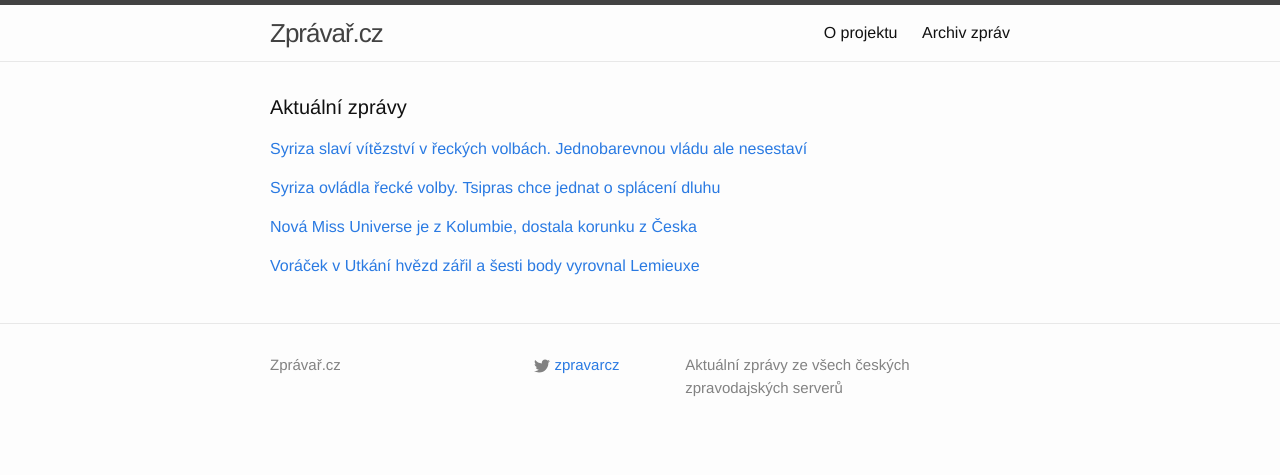
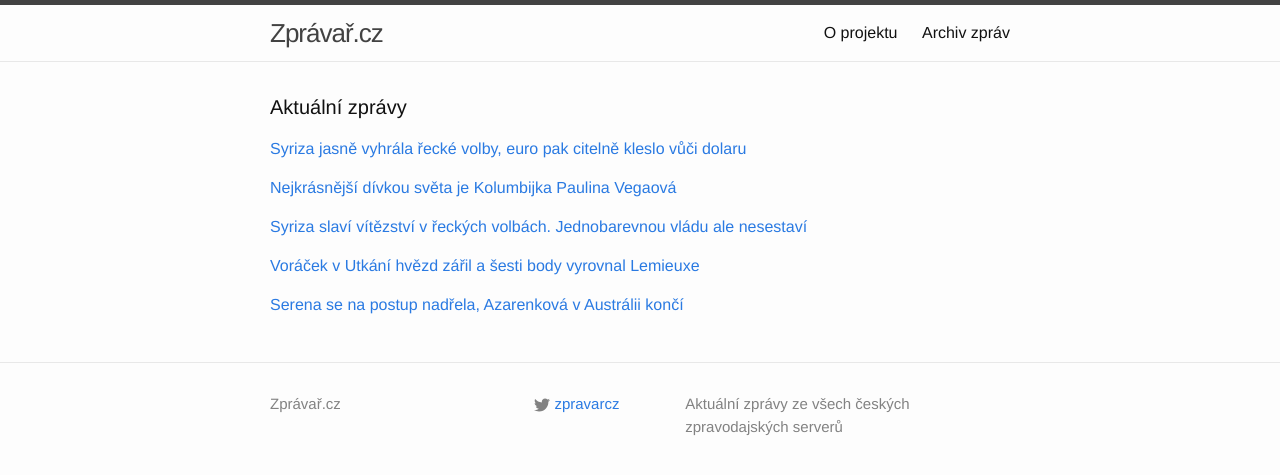
Before and after one commit to adliska/zpravar, a Jekyll site: the page built from index.html, in a window 1280 px wide. Shown: the top 475 px of the page. Built offline with Jekyll 4.4.1, drawn with Linux system fonts in a browser that asks for light colours.

Commit message:
zpravar news update

```diff
--- a/index.html
+++ b/index.html
@@ -5,28 +5,36 @@ layout: default
 <div class="home">
     <h1 class="page-heading">Aktuální zprávy</h1>
 
-<p><a href="javascript:;" onclick="toggle_visibility('zpravy0')">Syriza slaví vítězství v řeckých volbách. Jednobarevnou vládu ale nesestaví</a></p>
+<p><a href="javascript:;" onclick="toggle_visibility('zpravy0')">Syriza jasně vyhrála řecké volby, euro pak citelně kleslo vůči dolaru</a></p>
 <div id="zpravy0" style="display:none">
+<ul>
+<li><a href=http://zpravy.idnes.cz/recko-volby-do-parlamentu-vysledek-syriza-fjq-/zahranicni.aspx?c=A150126_065847_zahranicni_skr>Syriza jasně vyhrála řecké volby, euro pak citelně kleslo vůči dolaru - zpravy.idnes.cz</a></li>
+<li><a href=http://www.tyden.cz/rubriky/zahranici/evropa/evropa-naslapuje-kolem-reku-cameron-vesti-nejistotu_331333.html>Evropa \"našlapuje\" kolem Řeků. Cameron věští nejistotu - www.tyden.cz</a></li>
+<li><a href=http://zahranicni.ihned.cz/evropa-slovensko/c1-63436160-levicova-syriza-jasne-vyhrala-recke-volby-ale-nema-absolutni-vetsinu>Levicová Syriza  jasně vyhrála řecké volby, ale nemá absolutní většinu - zahranicni.ihned.cz</a></li>
+<li><a href=http://www.ceskatelevize.cz/ct24/svet/299479-syriza-jasne-vyhrala-recke-volby-a-hleda-spojence-do-koalice/>Syriza jasně vyhrála řecké volby a hledá spojence do koalice - www.ceskatelevize.cz</a></li>
+<li><a href=http://www.ceskatelevize.cz/ct24/svet/299481-cameron-vysledek-voleb-v-recku-zvysi-ekonomickou-nejistotu-v-eu/>Cameron: Výsledek voleb v Řecku zvýší ekonomickou nejistotu v EU - www.ceskatelevize.cz</a></li>
+<li><a href=http://zpravy.e15.cz/zahranicni/politika/cameron-vysledek-voleb-v-recku-zvysi-ekonomickou-nejistotu-v-eu-1156339>Cameron: Výsledek voleb v Řecku zvýší ekonomickou nejistotu v EU - zpravy.e15.cz</a></li>
+<li><a href=http://zpravy.e15.cz/zahranicni/politika/syriza-ovladla-recke-volby-tsipras-chce-jednat-o-splaceni-dluhu-1156221>Syriza ovládla řecké volby. Tsipras chce jednat o splácení dluhu - zpravy.e15.cz</a></li>
+<li><a href=http://www.ceskenoviny.cz/zpravy/zpravy/cameron-vysledek-voleb-v-recku-zvysi-ekonomickou-nejistotu-v-eu/1173389>Cameron: Výsledek voleb v Řecku zvýší ekonomickou nejistotu v EU - www.ceskenoviny.cz</a></li>
+<li><a href=http://www.ceskenoviny.cz/zpravy/zpravy/syriza-jasne-vyhrala-recke-volby-ale-pry-nema-absolutni-vetsinu/1173392>SYRIZA jasně vyhrála řecké volby, ale prý nemá absolutní většinu - www.ceskenoviny.cz</a></li>
+<li><a href=http://www.ceskatelevize.cz/ct24/svet/299479-syriza-jasne-vyhrala-recke-volby-absolutni-vetsinu-ale-nema/>Syriza jasně vyhrála řecké volby, absolutní většinu ale nemá - www.ceskatelevize.cz</a></li>
+<li><a href=http://www.tyden.cz/rubriky/zahranici/evropa/levicova-syriza-jasne-ovladla-volby-slibuje-radikalni-zmeny_331321.html>Levicová SYRIZA jasně ovládla volby, slibuje radikální změny - www.tyden.cz</a></li>
+</ul>
+</div><p><a href="javascript:;" onclick="toggle_visibility('zpravy1')">Nejkrásnější dívkou světa je Kolumbijka Paulina Vegaová</a></p>
+<div id="zpravy1" style="display:none">
+<ul>
+<li><a href=http://www.novinky.cz/koktejl/359787-nejkrasnejsi-divkou-sveta-je-kolumbijka-paulina-vegaova.html>Nejkrásnější dívkou světa je Kolumbijka Paulina Vegaová - www.novinky.cz</a></li>
+<li><a href=http://revue.idnes.cz/miss-universe-se-stala-paulina-vega-z-kolumbie-fq1-/missamodelky.aspx?c=A150126_061920_missamodelky_nh>Nová Miss Universe je z Kolumbie, dostala korunku z Česka - revue.idnes.cz</a></li>
+<li><a href=http://www.novinky.cz/koktejl/359787-novou-miss-universe-se-stala-kolumbijka-paulina-vegaova.html>Novou Miss Universe se stala Kolumbijka Paulina Vegaová  - www.novinky.cz</a></li>
+<li><a href=http://www.ceskenoviny.cz/zpravy/zpravy/novou-miss-universe-se-stala-kolumbijka-paulina-vegaova/1173402>Novou Miss Universe se stala Kolumbijka Paulina Vegaová - www.ceskenoviny.cz</a></li>
+</ul>
+</div><p><a href="javascript:;" onclick="toggle_visibility('zpravy2')">Syriza slaví vítězství v řeckých volbách. Jednobarevnou vládu ale nesestaví</a></p>
+<div id="zpravy2" style="display:none">
 <ul>
 <li><a href=http://www.rozhlas.cz/_zprava/syriza-slavi-vitezstvi-v-reckych-volbach-jednobarevnou-vladu-ale-nesestavi--1447751>Syriza slaví vítězství v řeckých volbách. Jednobarevnou vládu ale nesestaví - www.rozhlas.cz</a></li>
 <li><a href=http://www.rozhlas.cz/_zprava/levicova-syriza-slavi-vitezstvi-v-reckych-volbach-jednobarevnou-vladu-ale-nesestavi--1447751>Levicová Syriza slaví vítězství v řeckých volbách. Jednobarevnou vládu ale nesestaví - www.rozhlas.cz</a></li>
 <li><a href=http://www.rozhlas.cz/_zprava/vitezem-reckych-voleb-je-radikalne-levicova-syriza-jednobarevnou-vladu-ale-nesestavi--1447751>Vítězem řeckých voleb je radikálně levicová Syriza. Jednobarevnou vládu ale nesestaví - www.rozhlas.cz</a></li>
 <li><a href=http://www.rozhlas.cz/_zprava/recke-predcasne-volby-vyhrala-radikalni-levice-syriza-samaras-uznal-porazku--1447751>Řecké předčasné volby vyhrála radikální levice Syriza, Samaras uznal porážku - www.rozhlas.cz</a></li>
-</ul>
-</div><p><a href="javascript:;" onclick="toggle_visibility('zpravy1')">Syriza ovládla řecké volby. Tsipras chce jednat o splácení dluhu</a></p>
-<div id="zpravy1" style="display:none">
-<ul>
-<li><a href=http://zpravy.e15.cz/zahranicni/politika/syriza-ovladla-recke-volby-tsipras-chce-jednat-o-splaceni-dluhu-1156221>Syriza ovládla řecké volby. Tsipras chce jednat o splácení dluhu - zpravy.e15.cz</a></li>
-<li><a href=http://www.ceskenoviny.cz/zpravy/zpravy/syriza-jasne-vyhrala-recke-volby-ale-pry-nema-absolutni-vetsinu/1173392>SYRIZA jasně vyhrála řecké volby, ale prý nemá absolutní většinu - www.ceskenoviny.cz</a></li>
-<li><a href=http://www.ceskatelevize.cz/ct24/svet/299479-syriza-jasne-vyhrala-recke-volby-absolutni-vetsinu-ale-nema/>Syriza jasně vyhrála řecké volby, absolutní většinu ale nemá - www.ceskatelevize.cz</a></li>
-<li><a href=http://www.tyden.cz/rubriky/zahranici/evropa/levicova-syriza-jasne-ovladla-volby-slibuje-radikalni-zmeny_331321.html>Levicová SYRIZA jasně ovládla volby, slibuje radikální změny - www.tyden.cz</a></li>
-</ul>
-</div><p><a href="javascript:;" onclick="toggle_visibility('zpravy2')">Nová Miss Universe je z Kolumbie, dostala korunku z Česka</a></p>
-<div id="zpravy2" style="display:none">
-<ul>
-<li><a href=http://revue.idnes.cz/miss-universe-se-stala-paulina-vega-z-kolumbie-fq1-/missamodelky.aspx?c=A150126_061920_missamodelky_nh>Nová Miss Universe je z Kolumbie, dostala korunku z Česka - revue.idnes.cz</a></li>
-<li><a href=http://www.novinky.cz/koktejl/359787-novou-miss-universe-se-stala-kolumbijka-paulina-vegaova.html>Novou Miss Universe se stala Kolumbijka Paulina Vegaová  - www.novinky.cz</a></li>
-<li><a href=http://www.ceskenoviny.cz/zpravy/zpravy/novou-miss-universe-se-stala-kolumbijka-paulina-vegaova/1173402>Novou Miss Universe se stala Kolumbijka Paulina Vegaová - www.ceskenoviny.cz</a></li>
 </ul>
 </div><p><a href="javascript:;" onclick="toggle_visibility('zpravy3')">Voráček v Utkání hvězd zářil a šesti body vyrovnal Lemieuxe</a></p>
 <div id="zpravy3" style="display:none">
@@ -35,4 +43,11 @@ layout: default
 <li><a href=http://www.tyden.cz/rubriky/sport/hokej/nhl/voracek-v-utkani-hvezd-nhl-vyrovnal-rekord-lemieuxe_331330.html>Voráček v Utkání hvězd NHL vyrovnal rekord Lemieuxe - www.tyden.cz</a></li>
 <li><a href=http://www.sportovninoviny.cz/zpravy/voracek-se-sesti-body-v-utkani-hvezd-nhl-vyrovnal-rekord-lemieuxe/1173390>Voráček se šesti body v Utkání hvězd NHL vyrovnal rekord Lemieuxe - www.sportovninoviny.cz</a></li>
 </ul>
+</div><p><a href="javascript:;" onclick="toggle_visibility('zpravy4')">Serena se na postup nadřela, Azarenková v Austrálii končí</a></p>
+<div id="zpravy4" style="display:none">
+<ul>
+<li><a href=http://sport.aktualne.cz/serena-se-na-postup-nadrela-azarenkova-v-australii-konci/r~998967e4a51e11e4a7d8002590604f2e/>Serena se na postup nadřela, Azarenková v Austrálii končí - sport.aktualne.cz</a></li>
+<li><a href=http://www.sportovninoviny.cz/zpravy/williamsova-vyhrala-nad-muguruzaovou-az-po-trech-setech/1173404>Williamsová vyhrála nad Muguruzaovou až po třech setech - www.sportovninoviny.cz</a></li>
+<li><a href=http://sport.idnes.cz/cibulkove-se-v-australii-znovu-dari-ve-ctvrtfinale-se-utka-se-serenou-williamsovou-gz2-/tenis.aspx?c=A150126_061836_tenis_vis>Cibulkové se v Austrálii znovu daří, ve čtvrtfinále se utká se Serenou Williamsovou - sport.idnes.cz</a></li>
+</ul>
 </div></div>
```
